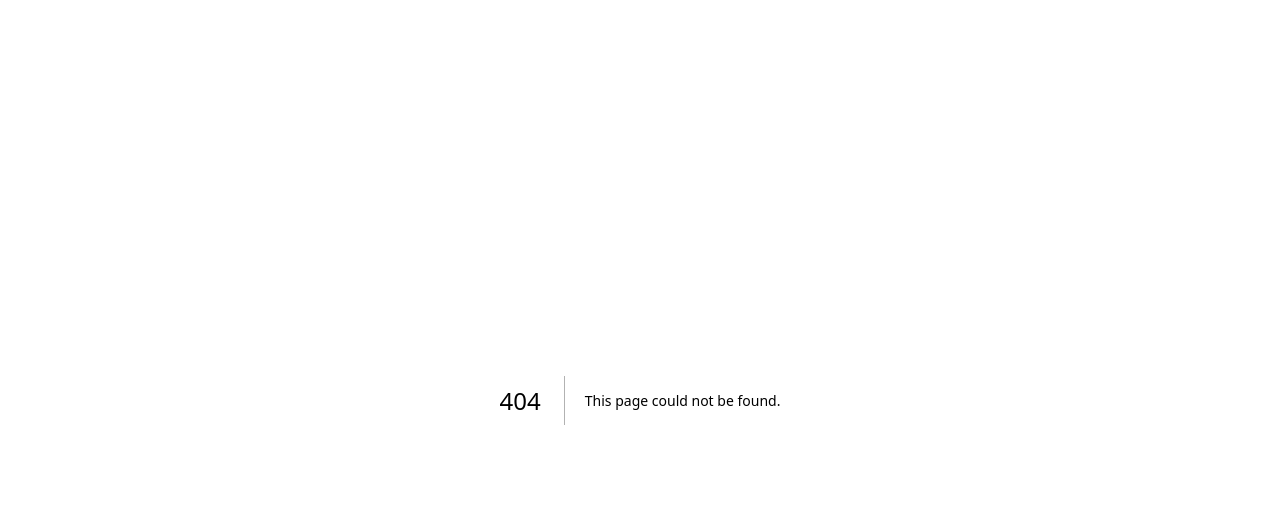
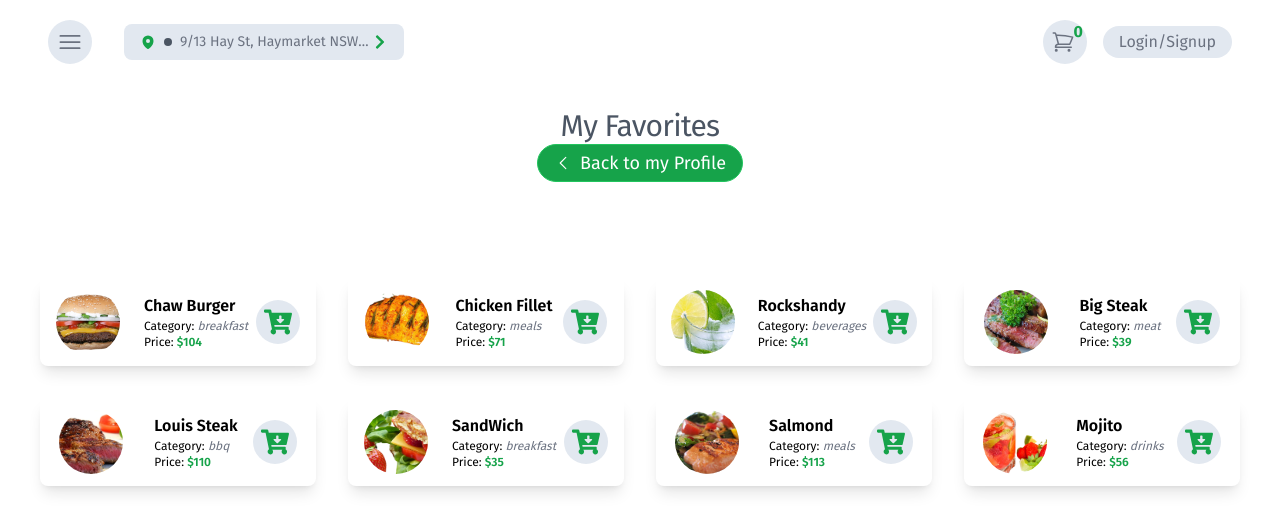
Before and after one commit to OthyTenk/nwh, a Next.js app: page /user/favorites in a window 1280 px wide. Before the commit this address had no page. Shown: the top 532 px of the page. Built offline with nearby package versions, Linux system fonts and the light colour scheme; a web font is replaced by a local one.

Commit message:
feat: adds favorites page

```diff
--- /dev/null
+++ b/app/(user)/user/favorites/FavoriteCard.tsx
@@ -0,0 +1,45 @@
+import Image from "next/image";
+import { FaCartArrowDown } from "react-icons/fa";
+
+type Props = {
+  favorite: Menu;
+  OpenModal: () => void;
+};
+
+const FavoriteCard = ({ favorite, OpenModal }: Props) => {
+  return (
+    <div className="flex items-center justify-around shadow-lg p-3 rounded-lg">
+      <div className="w-16 h-16 overflow-hidden  rounded-full">
+        <Image
+          src={favorite.image}
+          alt="logo"
+          width={70}
+          height={70}
+          className="object-cover w-full h-full"
+        />
+      </div>
+      <div className="flex flex-col">
+        <span className="pl-4 font-semibold ">{favorite.title}</span>
+        <p className="pl-4 text-xs">
+          Category:{" "}
+          <span className=" italic text-gray-500">{favorite.category}</span>
+        </p>
+
+        <p className="pl-4 text-xs">
+          Price:{" "}
+          <span className="font-semibold  text-green-600">
+            ${favorite.price}
+          </span>
+        </p>
+      </div>
+      <button
+        className="p-2 rounded-full bg-slate-200 hover:bg-green-200 hover:text-green-500"
+        onClick={OpenModal}
+      >
+        <FaCartArrowDown className=" text-green-600" size={28} />
+      </button>
+    </div>
+  );
+};
+
+export default FavoriteCard;
--- /dev/null
+++ b/app/(user)/user/favorites/FavoriteModal.tsx
@@ -0,0 +1,101 @@
+"use client";
+
+import { useEffect, useState } from "react";
+import { Disclosure } from "@headlessui/react";
+import Image from "next/image";
+import { HiChevronDown } from "react-icons/hi2";
+
+import FavoriteCard from "./FavoriteCard";
+import Modal from "@/app/components/common/Modal";
+import FavoritesBtn from "@/app/components/common/FavoritesButton";
+
+type Props = {
+  favorite: Menu;
+};
+
+const FavoriteModal = ({ favorite }: Props) => {
+  const [isOpen, setIsOpen] = useState(false);
+  const [prepare, setPrepare] = useState("");
+  const [instructions, setInstructions] = useState("");
+
+  const closeModal = () => setIsOpen(false);
+  const OpenModal = () => setIsOpen(true);
+
+  return (
+    <>
+      <FavoriteCard favorite={favorite} OpenModal={OpenModal} />
+      <Modal isOpen={isOpen} title={favorite.title} closeModal={closeModal}>
+        <div className="relative">
+          <Image
+            src={favorite.image}
+            alt="chefy"
+            width={360}
+            height={200}
+            className="h-56 w-full object-cover rounded-t-lg "
+          />
+          <div
+            className="absolute -top-[10px] -left-[15px] w-12 h-12
+      rounded-full bg-white
+      "
+          >
+            <FavoritesBtn />
+          </div>
+        </div>
+        <div className="mt-2">
+          <p className="text-sm text-gray-500">{favorite.longDescr}</p>
+        </div>
+
+        {favorite.prepType && (
+          <Disclosure as="div" className="mt-2">
+            {({ open }) => (
+              <>
+                <Disclosure.Button
+                  className="flex w-full justify-between rounded-lg
+               bg-gray-100 px-4 py-2 text-left text-sm font-medium text-green-900  focus:outline-none "
+                >
+                  <span> Preparation</span>
+                  <HiChevronDown
+                    className={`${
+                      open ? "rotate-180 transform" : ""
+                    } h-5 w-5  text-green-500`}
+                  />
+                </Disclosure.Button>
+                <Disclosure.Panel className="px-4 pt-4 pb-2 ">
+                  {favorite.prepType?.map((prep, index) => (
+                    <div key={index} className="flex my-2">
+                      <input
+                        checked={prepare === prep}
+                        onChange={(e) => setPrepare(prep)}
+                        className="w-6 h-6 text-green-600 bg-gray-100 rounded border-green-500 focus:ring-green-500  focus:ring-2 "
+                        type="checkbox"
+                      />
+                      <span className="ml-3">{prep}</span>
+                    </div>
+                  ))}
+                </Disclosure.Panel>
+              </>
+            )}
+          </Disclosure>
+        )}
+
+        <div className="mt-4">
+          <p className="text-center mb-3">Special Instructions</p>
+          <input
+            onChange={(e) => setInstructions(e.target.value)}
+            type="text"
+            className="w-full h-24 rounded bg-green-50 border border-green-500
+           focus:border-green-500  focus:outline-none focus-visible:ring-green-500 "
+          />
+        </div>
+
+        <div className="mt-4">
+          <button type="button" className="form-button">
+            Add to Cart :${favorite.price}
+          </button>
+        </div>
+      </Modal>
+    </>
+  );
+};
+
+export default FavoriteModal;
--- /dev/null
+++ b/app/(user)/user/favorites/FavoritesSection_1.tsx
@@ -0,0 +1,39 @@
+"use client";
+
+import Link from "next/link";
+import { HiOutlineChevronLeft } from "react-icons/hi2";
+
+import { MenuData } from "@/data/menu-data";
+
+import Container from "@/app/components/common/Container";
+import FavoriteModal from "./FavoriteModal";
+
+const FavoritesSection = () => {
+  return (
+    <Container>
+      <div className="mt-6 text-center">
+        <h2 className="text-lg md:text-2xl lg:text-3xl  leading-tight tracking-tight text-gray-600 sm:text-4xl ">
+          My Favorites
+        </h2>
+        <Link
+          href="/user"
+          className="inline-flex items-center justify-center
+           bg-green-600 text-lg   px-4 py-1 text-white
+            border border-green-500 space-x-2 rounded-full
+             hover:text-green-700 hover:bg-green-200  "
+        >
+          {" "}
+          <HiOutlineChevronLeft /> <span>Back to my Profile</span>{" "}
+        </Link>
+      </div>
+
+      <section className="my-24 grid grid-cols-1 sm:grid-cols-2 md:grid-cols-2 lg:grid-cols-4  gap-8">
+        {MenuData?.map((favorite) => (
+          <FavoriteModal key={favorite.id} favorite={favorite as Menu} />
+        ))}
+      </section>
+    </Container>
+  );
+};
+
+export default FavoritesSection;
--- /dev/null
+++ b/app/(user)/user/favorites/page.tsx
@@ -0,0 +1,5 @@
+import FavoritesSection from "./FavoritesSection_1";
+
+export default function FavoritesPage() {
+  return <FavoritesSection />;
+}
```
Also changed, not shown: app/(user)/user/orders/UserOrders.tsx (+3 -4 lines).
